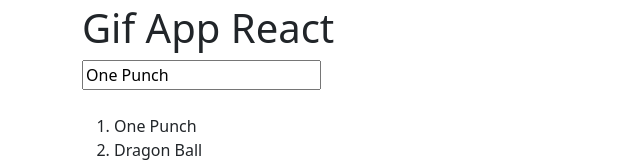
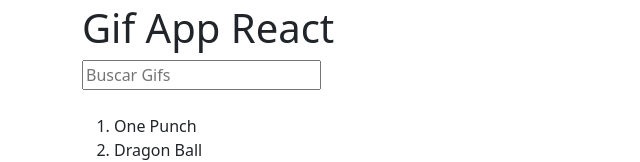
Before and after one commit to mlestrella843/GifApp-React, a React (Vite) app: page / in a window 1280 px wide. Shown: the top 162 px of the page, without its empty margins (0-640 px from the left). Built offline with nearby package versions, Linux system fonts and the light colour scheme.

Commit message:
Improving components

```diff
--- a/src/GifApp.jsx
+++ b/src/GifApp.jsx
@@ -1,17 +1,14 @@
 
   import { useState } from "react";
   import { AddCategory } from "./components/AddCategory";
-  // import Button from 'react-bootstrap/Button';
-  // import Form from 'react-bootstrap/Form';
-  // import InputGroup from 'react-bootstrap/InputGroup';
 
   export const GifApp = () => {
 
       const [ categories, setCategories ] = useState(['One Punch', 'Dragon Ball']);
 
-      const onAddCategory = () => {
-          setCategories([ 'valor', ...categories ]);
-
+      const onAddCategory = ( newCategory ) => {
+          console.log( newCategory );
+          setCategories( [ newCategory, ...categories ] );
       }
       return (
         <>
@@ -19,10 +16,11 @@
             {/* Title */}
             <h1>Gif App React</h1>
             {/* { Input */}
-            <AddCategory setCategories = { setCategories } />
+            <AddCategory
+                onNewCategory = { onAddCategory }
+            />
             {/* Listado fr Gifs */}
             <br/>
-                {/* Gif Item */}
                 <ol>
                 {
                     categories.map( category => {
--- a/src/components/AddCategory.jsx
+++ b/src/components/AddCategory.jsx
@@ -1,9 +1,9 @@
 import { useState } from 'react';
 
 
-export const AddCategory = ({ setCategories }) => {
+export const AddCategory = ({ onNewCategory }) => {
 
-   const [ inputValue, setInputValue ] = useState('One Punch');
+   const [ inputValue, setInputValue ] = useState('');
 
    const onInputChange = ( {target} ) => {
          setInputValue(target.value);
@@ -13,9 +13,10 @@
         event.preventDefault();
         if( inputValue.trim().length <= 1) return;
 
+        // setCategories( categories => [ inputValue, ...categories ]);
+        setInputValue('');
+        onNewCategory( inputValue.trim() );
 
-        setCategories( categories => [ inputValue, ...categories ]);
-        setInputValue('');
 
    }
 
```
